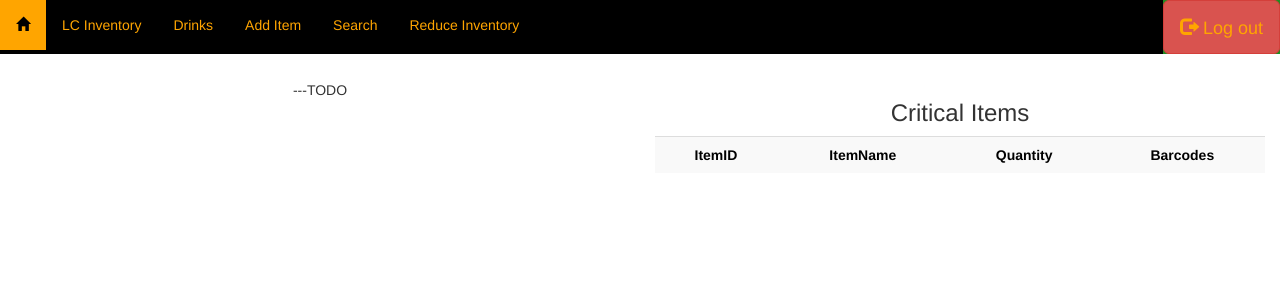
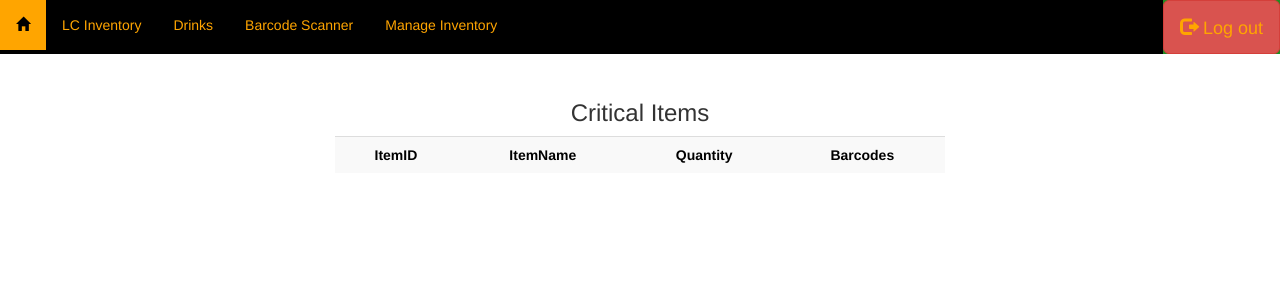
Before and after one commit to VicSotoJr/Inventory, a PHP site: page / in a window 1280 px wide. Shown: the top 300 px of the page. Run offline with PHP 8.4, Linux system fonts and the light colour scheme; the visitor is signed in with stand-in values (Sample User, id 1); data that the repository does not hold is empty; some libraries are stand-ins or nearby versions.

Commit message:
Changed the nav bar a bit and added new labels

```diff
--- a/IOrder.php
+++ b/IOrder.php
@@ -24,7 +24,7 @@
           // Popup window code
           function newPopup() {
           	popupWindow = window.open(
-          		'orderForm.php','popUpWindow','height=300,width=400,left=10,top=10,resizable=yes,scrollbars=yes,toolbar=yes,menubar=no,location=no,directories=no,status=yes')
+          		'orderForm.php','popUpWindow','height=500,width=400,left=10,top=10,resizable=yes,scrollbars=yes,toolbar=yes,menubar=no,location=no,directories=no,status=yes')
           }
         </script>
     </head>
--- a/index.php
+++ b/index.php
@@ -65,15 +65,29 @@ require 'dbConnect.php';
                 </li>
 
 
-                <li class="nav-item">
-                        <a class="nav-link" href="addItem.php">Add Item</a>
-                </li>
-                <li class="nav-item">
-                        <a class="nav-link" href="search.php">Search</a>
-                </li>
-                <li class="nav-item">
-                        <a class="nav-link" href="removeItem.php">Reduce Inventory</a>
-                </li>
+                <li class="nav-item dropdown">
+                        <a class="nav-link dropdown-toggle" href="#" id="navbardrop" data-toggle="dropdown">
+                         Barcode Scanner
+                        </a>
+
+                        <div class="dropdown-menu">
+                         <a class="dropdown-item" href="search.php">Search</a>
+                         <a class="dropdown-item" href="removeItem.php">Remove inventory</a>
+                        </div>
+               </li>
+
+               <li class="nav-item dropdown">
+                       <a class="nav-link dropdown-toggle" href="#" id="navbardrop" data-toggle="dropdown">
+                        Manage Inventory
+                       </a>
+
+                       <div class="dropdown-menu">
+                        <a class="dropdown-item" href="addItem.php">Add new item</a>
+                        <a class="dropdown-item" href="deleteItem.php">delete item</a>
+                       </div>
+              </li>
+
+
                 <li>
                         <a href="logout.php" class="btn btn-info btn-lg btn-danger">
                             <span class="glyphicon glyphicon-log-out"></span> Log out
@@ -83,10 +97,10 @@ require 'dbConnect.php';
       </nav>
 
                <!--Left Side-->
-               <div class="col-sm-6">
-                       ---TODO
+               <div class="col-sm-3">
+
                </div>
-               <!--Right Side-->
+               <!--Center-->
 
 
                <div class="col-sm-6" >
@@ -125,6 +139,11 @@ require 'dbConnect.php';
 
                </div>
 
+               <!--Right Side-->
+               <div class="col-sm-3">
+
+               </div>
+
 
 
 
```
Also changed, not shown: addItem.php (+21 -9 lines), removeItem.php (+22 -10 lines), search.php (+22 -10 lines).
